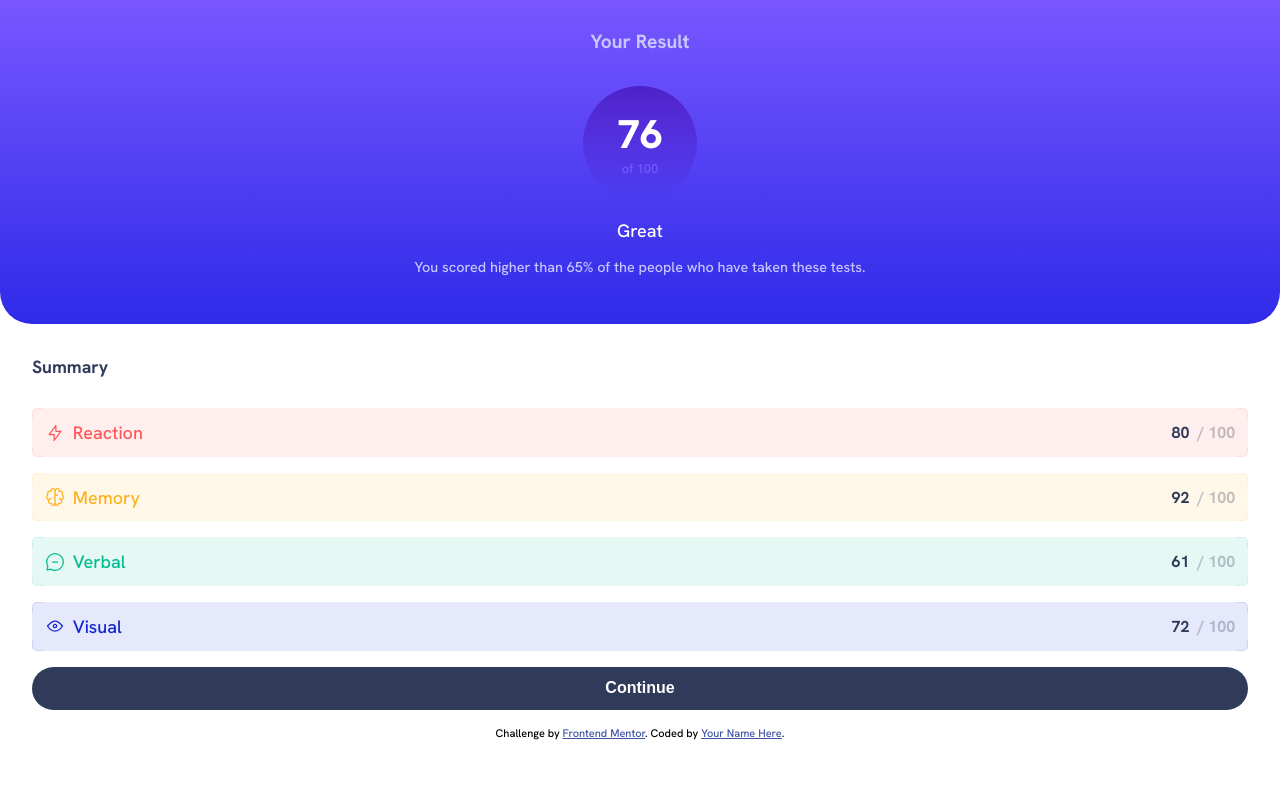
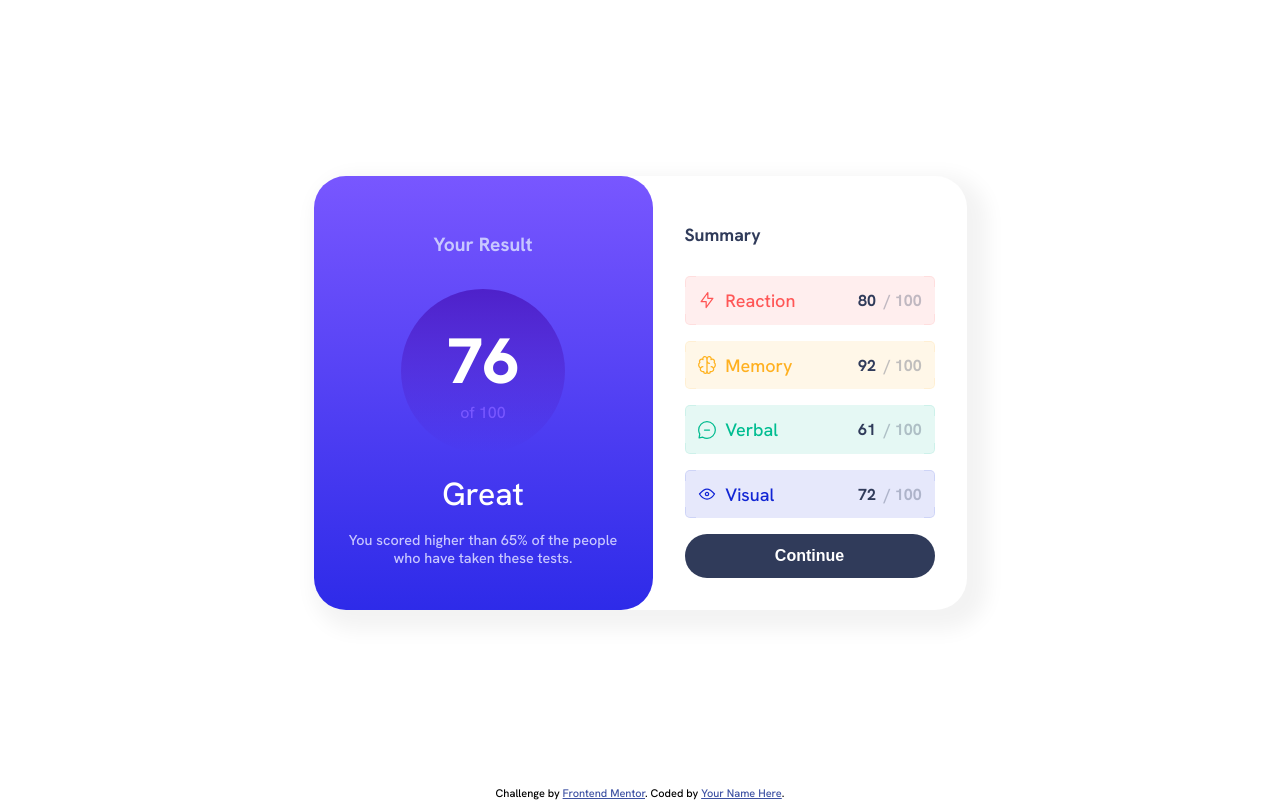
Before and after one commit to rzho17/results-summary-component-main, a plain HTML site: page index.html in a window 1280 px wide. Drawn offline with Linux system fonts and the light colour scheme.

Commit message:
finish styling for desktop layout

```diff
--- a/styles.css
+++ b/styles.css
@@ -26,6 +26,9 @@ body {
 main {
 }
 
+.container {
+  background-color: var(--white);
+}
 .displayResults {
   display: flex;
   flex-direction: column;
@@ -246,3 +249,60 @@ main {
 .continueBtn:hover {
   cursor: pointer;
 }
+
+/* media query */
+
+@media screen and (min-width: 768px) {
+  body {
+    display: flex;
+    flex-direction: column;
+  }
+  main {
+    display: flex;
+    justify-content: center;
+    align-items: center;
+    flex: 1;
+  }
+  .container {
+    display: flex;
+    flex-direction: row;
+    justify-content: space-evenly;
+
+    background-color: var(--white);
+    border-radius: 2rem;
+    box-shadow: 10px 10px 20px 10px rgba(1, 1, 1, 0.05);
+  }
+
+  .displayResults {
+    justify-content: center;
+    align-items: center;
+    max-width: 275px;
+    border-radius: 2rem;
+    padding: 1rem 2rem;
+  }
+
+  .mainScoreContainer {
+    height: 100px;
+    width: 100px;
+  }
+
+  .mainScore {
+    font-size: 4rem;
+  }
+
+  .baseScore {
+    font-size: 1rem;
+  }
+
+  .greetingMsg {
+    font-size: 2rem;
+  }
+
+  .displayInfo {
+    min-width: 250px;
+    /* min-width: 100%; */
+    padding: 2rem;
+    margin: 0;
+    /* box-shadow: 0px 10px 100px 10px; */
+  }
+}
```
